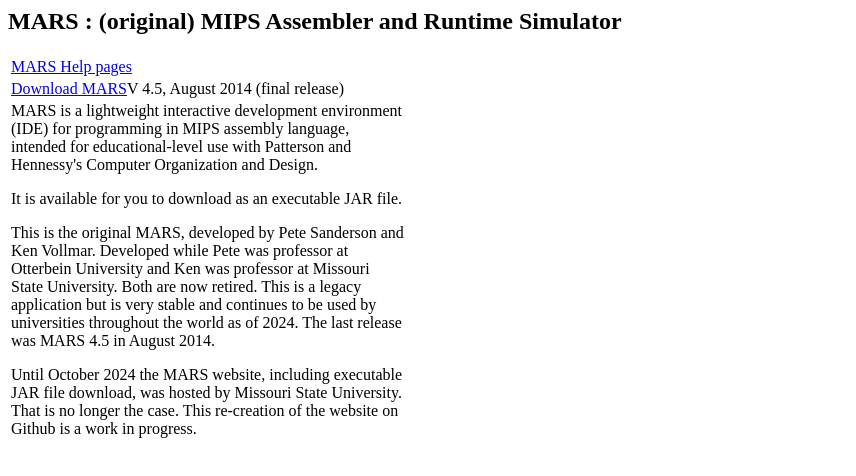
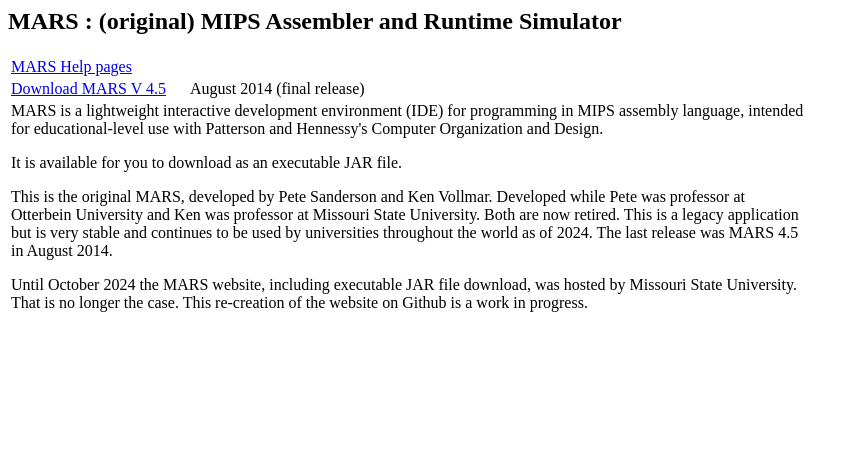
Before and after one commit to dpetersanderson/dpetersanderson.github.io, a plain HTML site: page index.html in a window 1280 px wide. Shown: the whole page, without its empty margins (0-856 px from the left). Drawn offline with Linux system fonts and the light colour scheme.

Commit message:
Update index.html

```diff
--- a/index.html
+++ b/index.html
@@ -9,7 +9,7 @@
 <body>
 <h2>MARS : (original) MIPS Assembler and Runtime Simulator</h2>
 
-<table style="width:400px">
+<table style="width:800px">
  <tr>
     <td>
 <a href="Help/MarsHelpIntro.html">MARS Help pages</a>
@@ -17,7 +17,7 @@
  </tr>
  <tr>
     <td>
-<a href="Mars4_5.jar">Download MARS</a><sp><sp><sp><sp>V 4.5, August 2014 (final release)
+<a href="Mars4_5.jar">Download MARS V 4.5</a> &nbsp;&nbsp;&nbsp;&nbsp;&nbsp;August 2014 (final release)
     </td>
  </tr>
  <tr>
```
